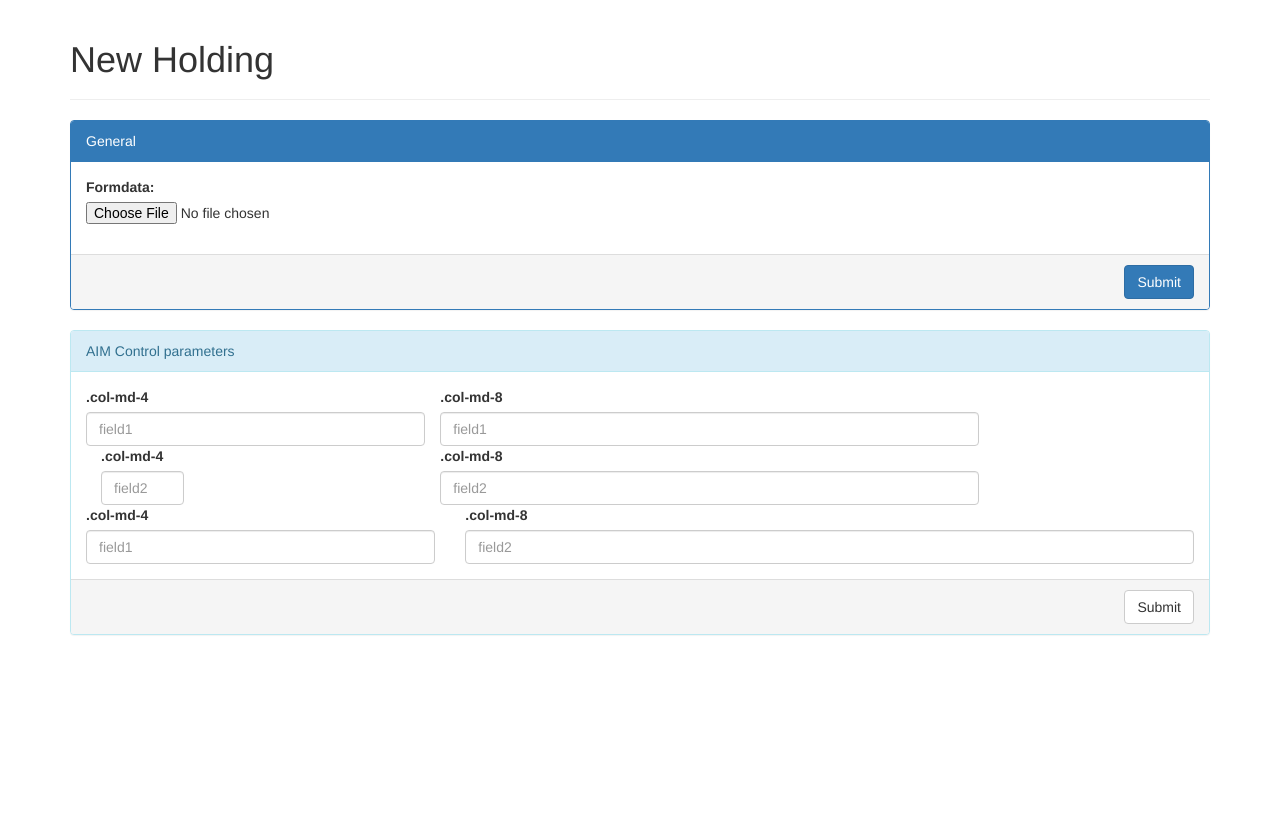
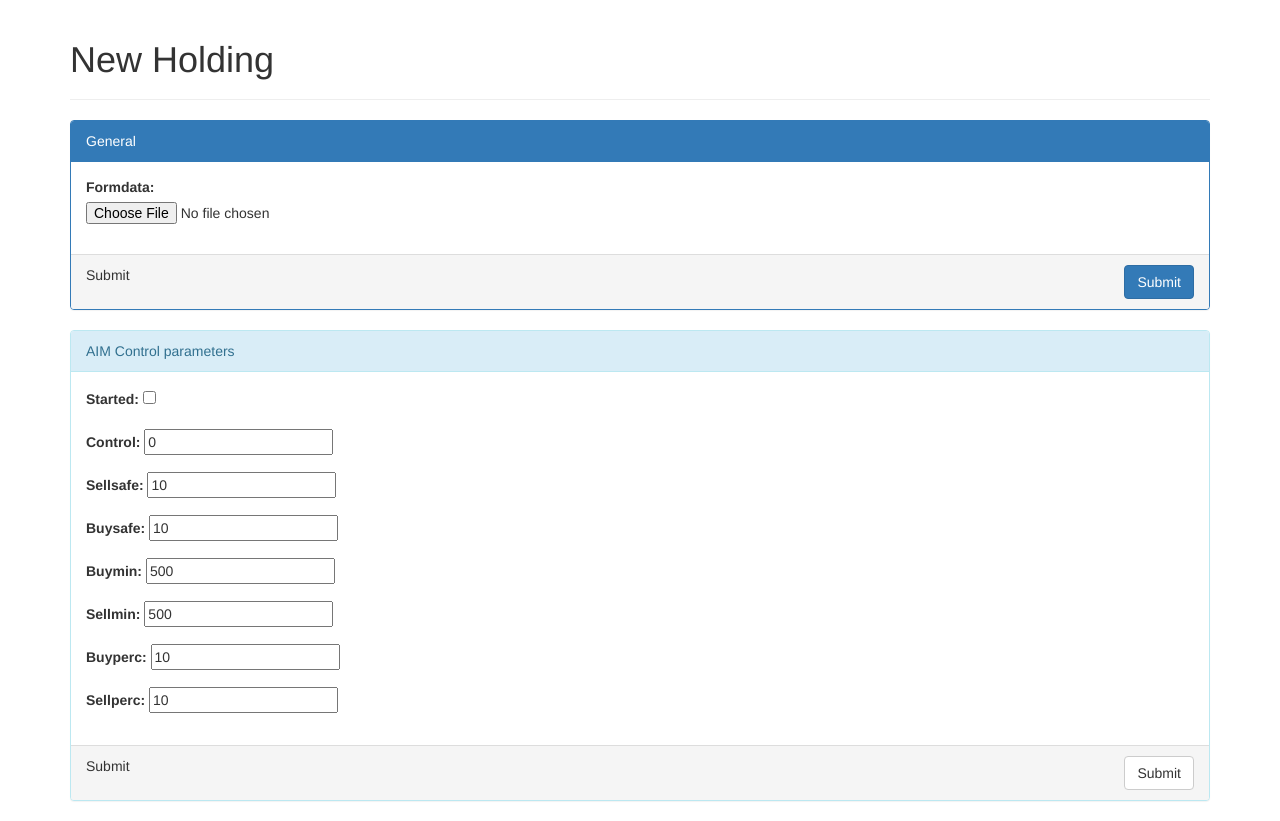
Before and after one commit to jfmatth/AIM, a Django app: template aimWeb/templates/aim/HoldingView.html in a window 1280 px wide. Before the commit the page ends 635 px from the top, so only its background shows below. Run offline with Django 3.2, Linux system fonts and the light colour scheme; the template is opened without the code that fills it: values that come from a table or form of the project are taken from there, others are empty; parts of the project's set-up code (start-up, migrations or seed data) failed here and were passed over; some libraries are stand-ins or nearby versions.

Commit message:
Finally got the two forms working on the HoldingForm.html page, what a PITA

```diff
--- a/aim/forms.py
+++ b/aim/forms.py
@@ -1,12 +1,22 @@
 from django import forms
 from django.core.exceptions import ObjectDoesNotExist
 
-from aim.models import AimBase, Portfolio, Holding, Transaction, Symbol
+from aim.models import Portfolio, Holding, Transaction, Symbol, AimController
 
 class ControlForm(forms.ModelForm):
     class Meta:
-        model = AimBase
-        fields = ('started', 'control',)
+        model = AimController
+        fields = ('started',
+                  'control',
+                  'sellsafe',
+                  'buysafe',
+                  'buymin',
+                  'sellmin',
+                  'buyperc',
+                  'sellperc',
+                  )
+
+
 
 
 class PortfolioForm(forms.ModelForm):
@@ -16,15 +26,10 @@ class PortfolioForm(forms.ModelForm):
         model = Portfolio
         exclude = ('owner',)
 
-    def __init__(self, *args, **kwargs):
-        super(PortfolioForm,self).__init__(*args, **kwargs)
-        self.user = self.initial['user']
-
     def clean(self):
         # validate that this portfolio for this user doesn't already exist.
-
         try:
-            Portfolio.objects.get(name=self.cleaned_data['name'], owner=self.initial['user'])
+            Portfolio.objects.get(name=self.cleaned_data['name'], owner=self.instance.owner)
         except ObjectDoesNotExist:
             # record not found, OK.
             pass
@@ -36,15 +41,10 @@ class PortfolioForm(forms.ModelForm):
 
 
 
+
 class HoldingForm(forms.ModelForm):
     # define symbol here to override the default ModelChoicefield dropdown list.
     symbol = forms.CharField()
-
-    def __init__(self, user, portid, *args, **kwargs):
-        super(HoldingForm,self).__init__(*args, **kwargs)
-        # only show the portfolios for this user.
-        self.fields['portfolio'].queryset = Portfolio.objects.filter(owner=user)
-        self.fields['portfolio'].initial = portid
 
     def clean_symbol(self):
         # Since symbol needs to be a symbol object, use the clean
--- a/aimWeb/templates/aim/HoldingView.html
+++ b/aimWeb/templates/aim/HoldingView.html
@@ -13,7 +13,7 @@
 
 	</div>
 
-	<form role="form" action="." method="post" name="_holding">{% csrf_token %}
+	<form role="form" action="." method="post" >{% csrf_token %}
 		<div class="panel panel-primary">
 			<div class="panel-heading">
 				General
@@ -29,49 +29,27 @@
 
 			</div>
 			<div class="panel-footer">
-				  <button type="submit" class="btn btn-primary pull-right">Submit</button>
+				  <input type="submit" name="_holding" class="btn btn-primary pull-right">Submit</button>
 				  <div class="clearfix"></div>
 			</div>
 
 		</div>
 	</form>
 
-	<form role="form" action="." method="post" name="_control">{% csrf_token %}
+	<form role="form" action="." method="post" >{% csrf_token %}
 		<div class="panel panel-info">
 			<div class="panel-heading">AIM Control parameters</div>
 			<div class="panel-body">
-					<div class="row col-md-4">
-								<label>.col-md-4</label>
-								<input class="form-control" id="field1" placeholder="field1">
-						<div class="col-md-4">
-								<label>.col-md-4</label>
-								<input class="form-control" id="field2" placeholder="field2">
-						</div>
-					</div>
-					<div class="row">
-						<div class="col-md-6">
-								<label>.col-md-8</label>
-								<input class="form-control" id="field1" placeholder="field1">
-						</div>
-						<div class="col-md-6">
-								<label>.col-md-8</label>
-								<input class="form-control" id="field2" placeholder="field2">
-						</div>
-					</div>
-					<div class="row">
-						<div class="col-md-4">
-								<label>.col-md-4</label>
-								<input class="form-control" id="field1" placeholder="field1">
-						</div>
-						<div class="col-md-8">
-								<label>.col-md-8</label>
-								<input class="form-control" id="field2" placeholder="field2">
-						</div>
-					</div>
+			    {% for field in controlform %}
+			        <div class="form-group">
+			            {{ field.errors }}
+			            {{ field.label_tag }} {{ field }}
+			        </div>
+			    {% endfor %}
 
 			</div>
 			<div class="panel-footer">
-				  <button type="submit" class="btn btn-default pull-right">Submit</button>
+				  <input type="submit" name="_control" class="btn btn-default pull-right">Submit</button>
 				  <div class="clearfix"></div>
 			</div>
 		</div>
```
Also changed, not shown: aim/views.py (+55 -24 lines), aimWeb/templates/aim/aimcontroller_form.html (added, +11 -0 lines), aim/urls.py (line endings or trailing spaces).
